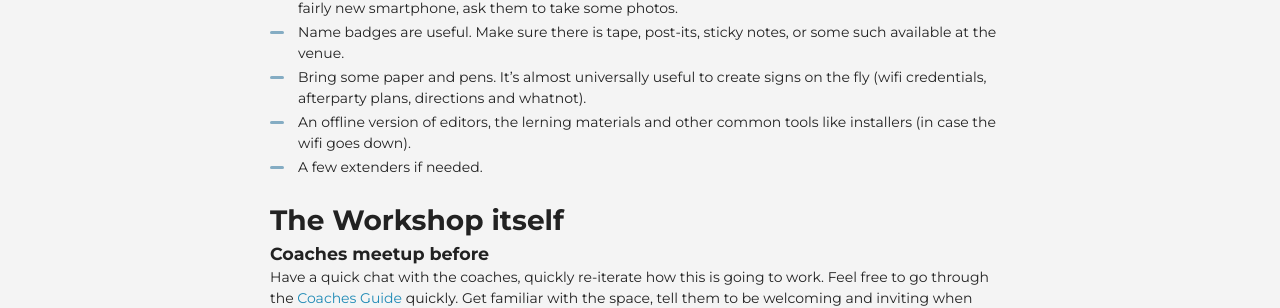
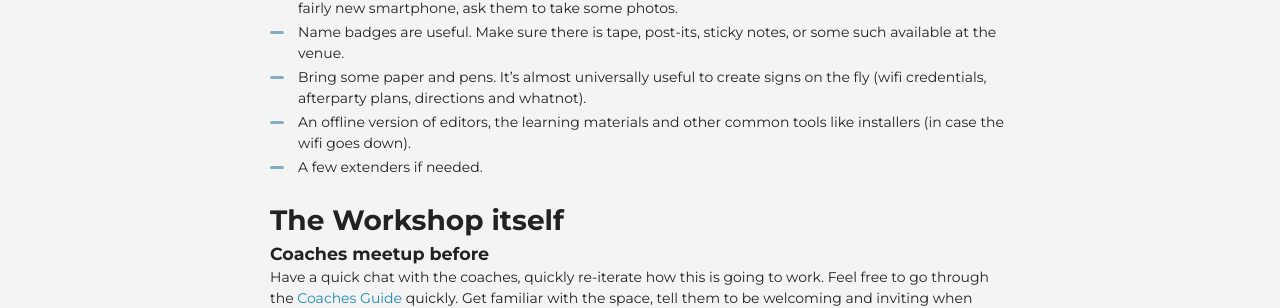
Before and after one commit to OpenTechSchool/www.opentechschool.org, a Jekyll site: the page built from handbooks/workshops/organisers-schedule.md, in a window 1280 px wide and 900 px high, scrolled down 1867 px. Shown: the part 147-455 px from the top of the window. Built offline with Jekyll 4.4.1, drawn with Linux system fonts in a browser that asks for light colours; nearby versions of some CDN libraries.

Commit message:
fix typo

```diff
--- a/handbooks/workshops/organisers-schedule.md
+++ b/handbooks/workshops/organisers-schedule.md
@@ -49,7 +49,7 @@ Lacking coaches?  Send out a "Call for Coaches" to your Meetup group or local te
 - It is always nice to have some good coverage of the event.  If you know someone with a camera or fairly new smartphone, ask them to take some photos.
 - Name badges are useful.  Make sure there is tape, post-its, sticky notes, or some such available at the venue.
 - Bring some paper and pens.  It's almost universally useful to create signs on the fly (wifi credentials, afterparty plans, directions and whatnot).
-- An offline version of editors, the lerning materials and other common tools like installers (in case the wifi goes down).
+- An offline version of editors, the learning materials and other common tools like installers (in case the wifi goes down).
 - A few extenders if needed.
 
 ## The Workshop itself
```
